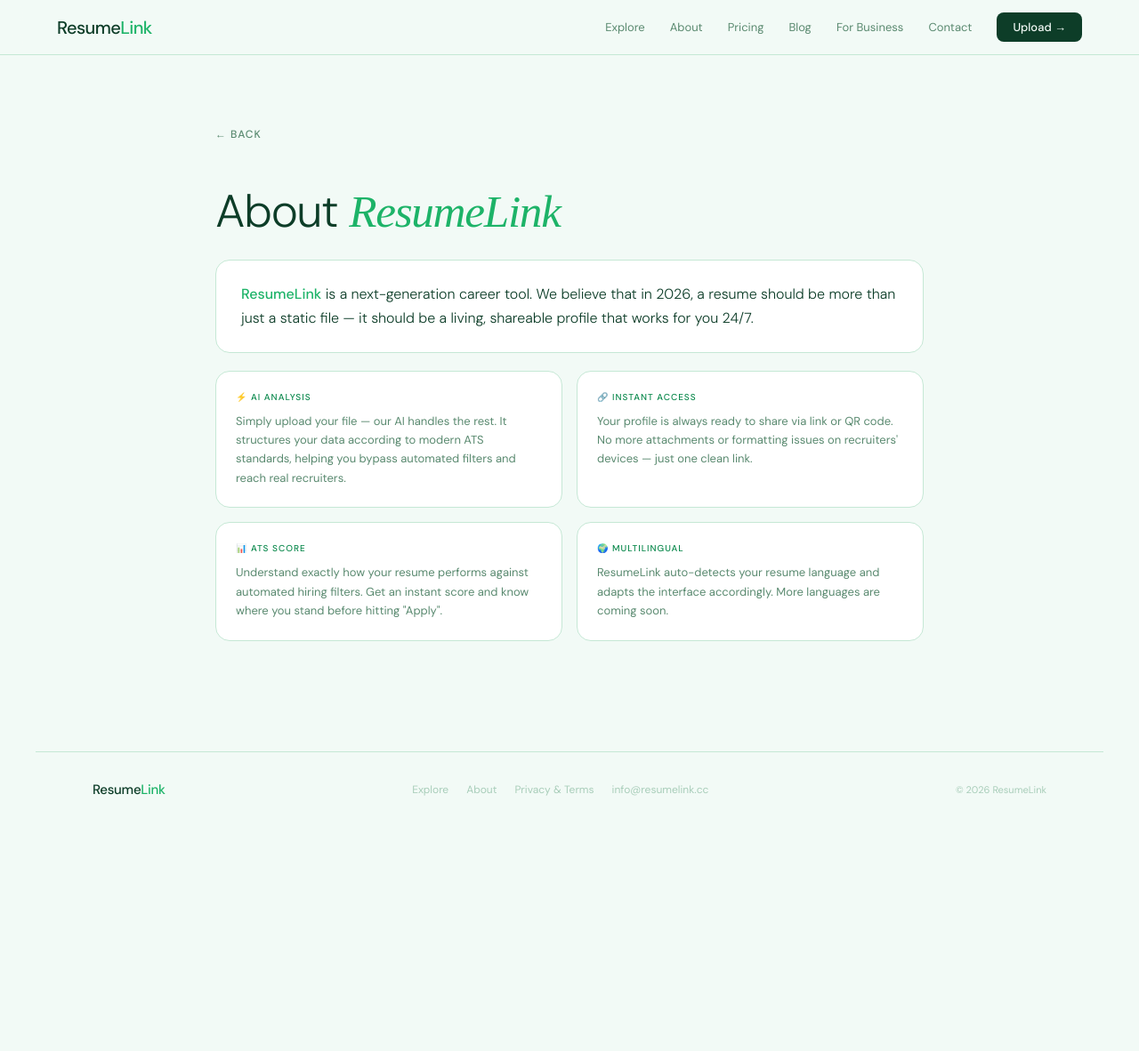
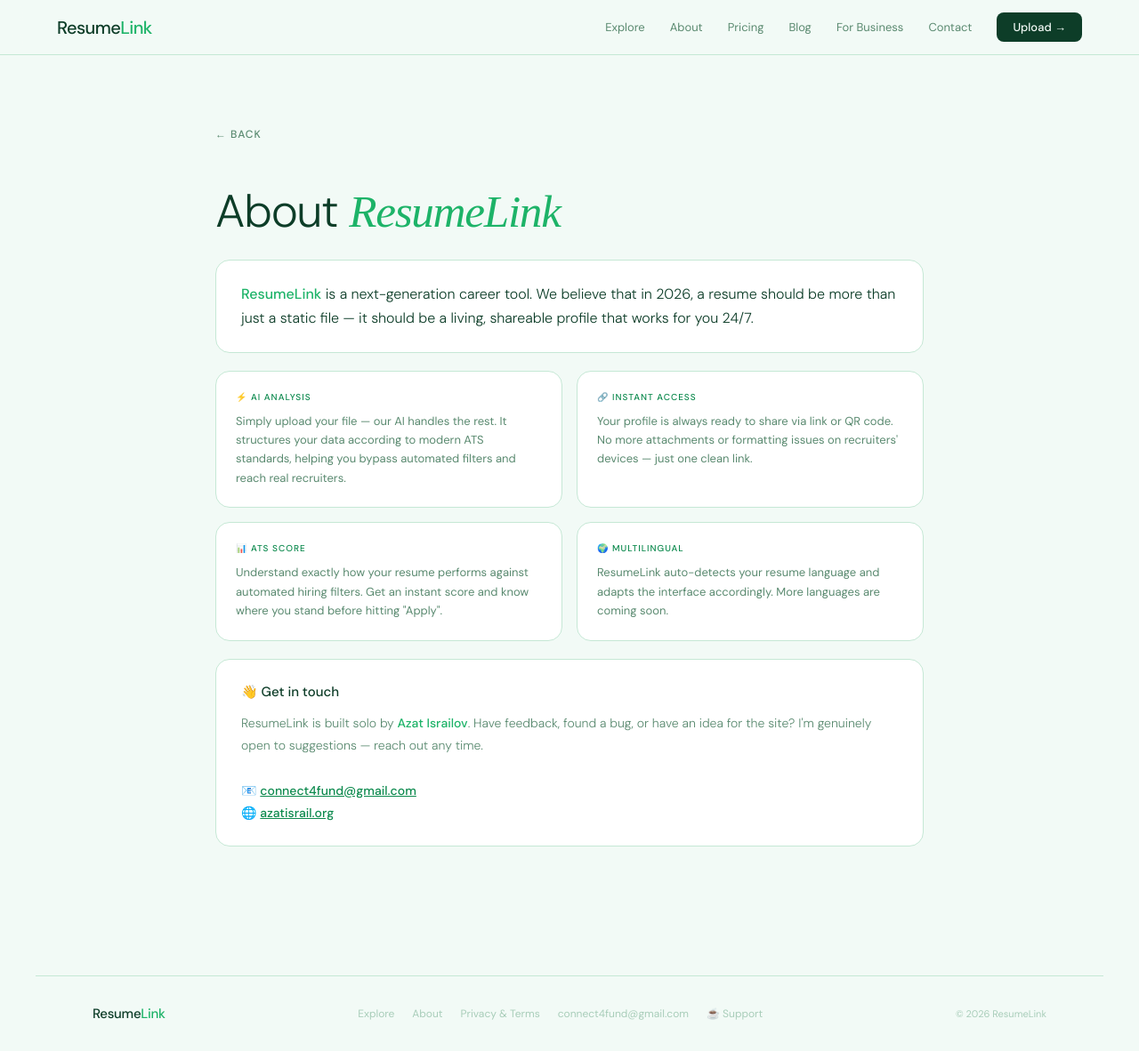
Before and after one commit to AIsrail/resumelink, a Jekyll site: the page about.html, which Jekyll copies as it is, in a window 1280 px wide and 1182 px high. Shown: the whole window at 89% size. Built offline with Jekyll 4.4.1, drawn with Linux system fonts in a browser that asks for light colours; some web fonts are replaced.

Commit message:
Fix contacts, restore broken layout, add job-matching teaser
CRITICAL BUG FOUND & FIXED:
- _layouts/default.html was truncated (pre-existing, found in commit
  04b7a4e, before this session) - missing </span></a>, footer-copy,
  </footer>, </body>, </html>. This affected ALL pages using this layout
  (/roles/*, /blog/*, /vs/*) with invalid HTML, which explains why
  contacts appeared broken on subpages - the DOM structure was malformed.
  Restored full closing structure.

CONTACTS FIXED (site-wide):
- Replaced broken Cloudflare email-obfuscation links (which rendered as
  literal '[email protected]' placeholder text when the decode script
  didn't fire) with direct working mailto: links
- Updated email everywhere: info@resumelink.cc -> connect4fund@gmail.com
- Added proper Contact section to about.html with:
  Name: Azat Israilov, Email: connect4fund@gmail.com,
  Site: azatisrail.org, 'open to suggestions' message (EN+RU)
- Fixed in: index.html, about.html, business.html, policy.html,
  pricing.html, _layouts/default.html

DONATE BUTTON:
- It was never removed - already live on homepage + pricing.html
  (ko-fi.com/ontoguzlabs) - just never added to about/policy/business/
  roles pages. Added consistently to all page footers now.

JOB-MATCHING TEASER (homepage WOW factor):
- New gradient badge in hero: 'NEW: We'll match you with real job
  openings after you upload' - replaces the decluttered space from
  the earlier badge cleanup
- New teaser card in the result screen (after ATS score), with direct
  LinkedIn + Indeed search links pre-filled with the user's extracted
  job title - delivers on the promise immediately after upload
- Verified JS syntax validity with node --check after each edit

Co-Authored-By: Claude Sonnet 5 <noreply@anthropic.com>

```diff
--- a/about.html
+++ b/about.html
@@ -91,7 +91,7 @@
         <a href="/pricing.html">Pricing</a>
         <a href="/blog.html">Blog</a>
         <a href="/business.html">For Business</a>
-        <a href="mailto:info@resumelink.cc" id="nav-contact">Contact</a>
+        <a href="mailto:connect4fund@gmail.com" id="nav-contact">Contact</a>
         <a href="/" class="nav-cta" id="nav-upload">Upload →</a>
     </div>
     <button class="nav-hamburger" onclick="document.querySelector('.nav-mobile').classList.toggle('open')" aria-label="Menu">
@@ -104,7 +104,7 @@
     <a href="/pricing.html">Pricing</a>
     <a href="/blog.html">Blog</a>
     <a href="/business.html">For Business</a>
-    <a href="mailto:info@resumelink.cc" id="mob-contact">Contact</a>
+    <a href="mailto:connect4fund@gmail.com" id="mob-contact">Contact</a>
     <a href="/" id="mob-upload" style="color:var(--green-dk);font-weight:500">Upload →</a>
 </div>
 
@@ -113,6 +113,11 @@
     <h1 class="page-h1" id="page-title">About <em>ResumeLink</em></h1>
     <div class="intro-card" id="intro-card"></div>
     <div class="cards-grid" id="cards-grid"></div>
+
+    <div class="intro-card" id="contact-card" style="margin-top: 20px;">
+        <div id="contact-title" style="font-weight: 500; color: var(--forest); margin-bottom: 10px; font-size: 15px;"></div>
+        <p id="contact-body" style="font-size: 14px; line-height: 1.8; color: var(--muted);"></p>
+    </div>
 </div>
 
 <footer>
@@ -121,7 +126,8 @@
         <a href="/roles/">Explore</a>
         <a href="/about.html" id="footer-about">About</a>
         <a href="/policy.html" id="footer-policy">Privacy & Terms</a>
-        <a href="mailto:info@resumelink.cc">info@resumelink.cc</a>
+        <a href="mailto:connect4fund@gmail.com">connect4fund@gmail.com</a>
+        <a href="https://ko-fi.com/ontoguzlabs" target="_blank" rel="noopener">☕ Support</a>
     </div>
     <div class="footer-copy">© 2026 ResumeLink</div>
 </footer>
@@ -140,7 +146,9 @@ const T = {
             { label: "🔗 Instant Access", text: "Your profile is always ready to share via link or QR code. No more attachments or formatting issues on recruiters' devices — just one clean link." },
             { label: "📊 ATS Score", text: "Understand exactly how your resume performs against automated hiring filters. Get an instant score and know where you stand before hitting \"Apply\"." },
             { label: "🌍 Multilingual", text: "ResumeLink auto-detects your resume language and adapts the interface accordingly. More languages are coming soon." }
-        ]
+        ],
+        contactTitle: "👋 Get in touch",
+        contactBody: "ResumeLink is built solo by <b>Azat Israilov</b>. Have feedback, found a bug, or have an idea for the site? I'm genuinely open to suggestions — reach out any time.<br><br>📧 <a href=\"mailto:connect4fund@gmail.com\" style=\"color:var(--green-dk);font-weight:500\">connect4fund@gmail.com</a><br>🌐 <a href=\"https://azatisrail.org\" target=\"_blank\" rel=\"noopener\" style=\"color:var(--green-dk);font-weight:500\">azatisrail.org</a>"
     },
     ru: {
         back: "← На главную",
@@ -153,7 +161,9 @@ const T = {
             { label: "🔗 Цифровой профиль", text: "Ваше резюме превращается в интерактивную ссылку или QR-код. Забудьте о тяжёлых PDF-файлах, которые неудобно открывать на телефоне." },
             { label: "📊 ATS Score", text: "Мгновенная оценка соответствия вакансии. Понимайте, почему ваше резюме проходит или не проходит автоматические фильтры HR-систем." },
             { label: "🌍 Мультиязычность", text: "Сервис автоматически определяет язык резюме и адаптирует весь интерфейс. Скоро подключатся новые языки и регионы." }
-        ]
+        ],
+        contactTitle: "👋 Связаться со мной",
+        contactBody: "ResumeLink создаёт и развивает <b>Азат Исраилов</b> в одиночку. Есть отзыв, нашли баг или идея по улучшению сайта? Я открыт для любых предложений — пишите в любое время.<br><br>📧 <a href=\"mailto:connect4fund@gmail.com\" style=\"color:var(--green-dk);font-weight:500\">connect4fund@gmail.com</a><br>🌐 <a href=\"https://azatisrail.org\" target=\"_blank\" rel=\"noopener\" style=\"color:var(--green-dk);font-weight:500\">azatisrail.org</a>"
     }
 };
 
--- /dev/null
+++ b/ats_end_context.txt
@@ -0,0 +1 @@
+1px"}},"→"),React.createElement("span",null,e))))))})(),e.summary&&React.createElement("div",{className:"card card-summary"},React.createElement("div",{className:"card-label"},Xe.summary),React.createElement("p",null,e.summary)),React.createElement("div",{className:"card card-contacts"},React.createElement("div",{className:"card-label"},Xe.contacts
--- a/business.html
+++ b/business.html
@@ -462,7 +462,8 @@
         <a href="/pricing.html">Pricing</a>
         <a href="/business.html">For Business</a>
         <a href="/policy.html">Privacy & Terms</a>
-        <a href="/cdn-cgi/l/email-protection#9df4f3fbf2ddeff8eee8f0f8f1f4f3f6b3fefe"><span class="__cf_email__" data-cfemail="6b02050d042b190e181e060e07020500450808">[email&#160;protected]</span></a>
+        <a href="mailto:connect4fund@gmail.com">connect4fund@gmail.com</a>
+        <a href="https://ko-fi.com/ontoguzlabs" target="_blank" rel="noopener">☕ Support</a>
     </div>
     <div class="footer-copy">© 2026 ResumeLink</div>
 </footer>
```
Also changed, not shown: other parts of about.html (+2 -0 lines), _layouts/default.html (+9 -3 lines), ats_context.txt (added, +1 -0 lines), index.html (+4 -4 lines), policy.html (+5 -4 lines), pricing.html (+5 -5 lines).
